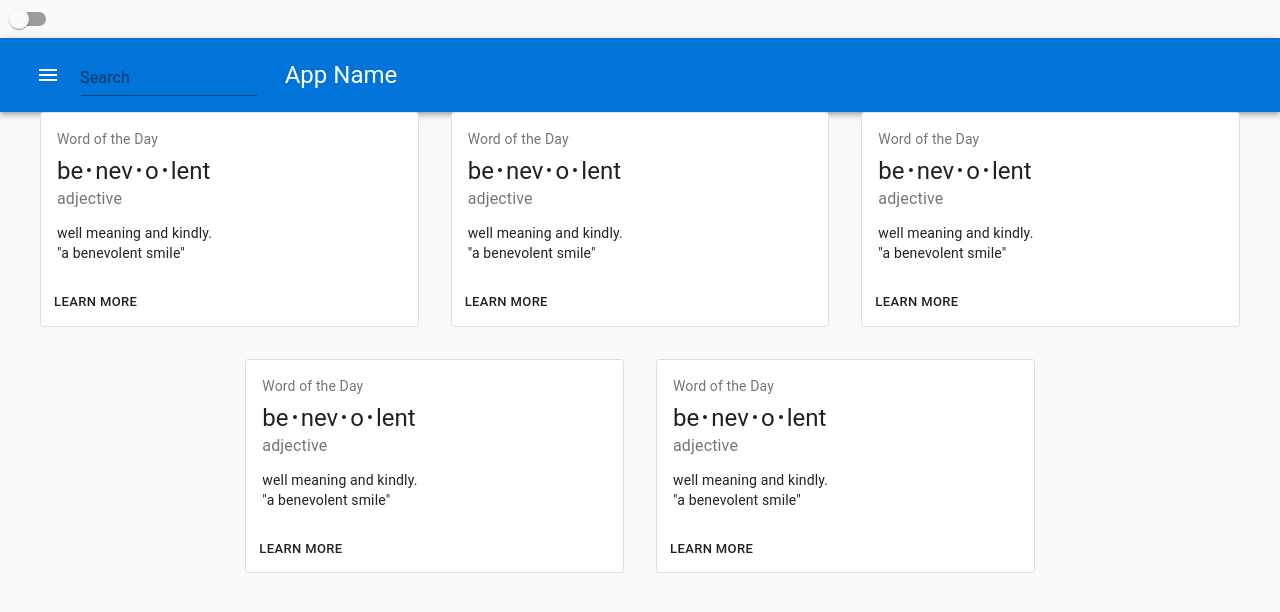
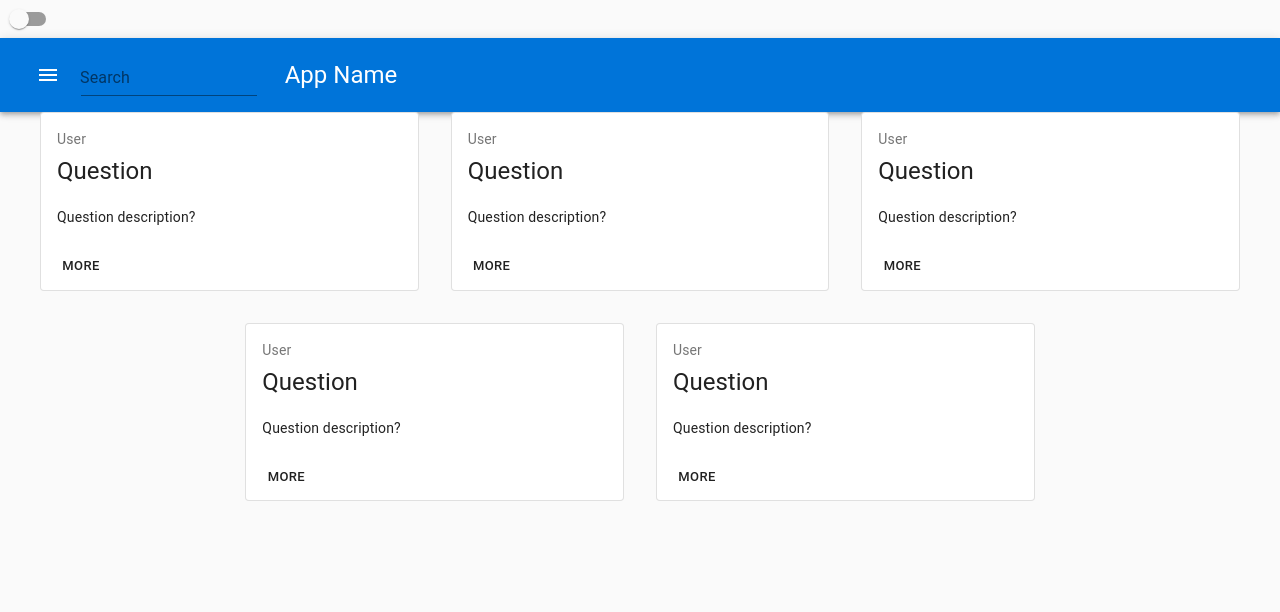
Before and after one commit to 99Raul/front-end-group, a React (Create React App) app: page / in a window 1280 px wide. Shown: the top 612 px of the page. Built offline with nearby package versions, Linux system fonts and the light colour scheme.

Commit message:
fixed cards, still not complete design

```diff
--- a/src/components/Cards/Cards.js
+++ b/src/components/Cards/Cards.js
@@ -10,22 +10,13 @@ const useStyles = makeStyles({
 	root: {
 		minWidth: 200,
 	},
-	bullet: {
-		display: 'inline-block',
-		margin: '0 2px',
-		transform: 'scale(0.8)',
-	},
 	title: {
 		fontSize: 14,
-	},
-	pos: {
-		marginBottom: 12,
 	},
 });
 
 function OutlineCard() {
 	const classes = useStyles();
-	const bull = <span className={classes.bullet}>•</span>;
 
 	return (
 		<Card className={classes.root} variant='outlined'>
@@ -34,22 +25,18 @@ function OutlineCard() {
 					className={classes.title}
 					color='textSecondary'
 					gutterBottom>
-					Word of the Day
+					User
 				</Typography>
 				<Typography variant='h5' component='h2'>
-					be{bull}nev{bull}o{bull}lent
+					Question
 				</Typography>
-				<Typography className={classes.pos} color='textSecondary'>
-					adjective
-				</Typography>
+				<br />
 				<Typography variant='body2' component='p'>
-					well meaning and kindly.
-					<br />
-					{'"a benevolent smile"'}
+					Question description?
 				</Typography>
 			</CardContent>
 			<CardActions>
-				<Button size='small'>Learn More</Button>
+				<Button size='small'>More</Button>
 			</CardActions>
 		</Card>
 	);
```
